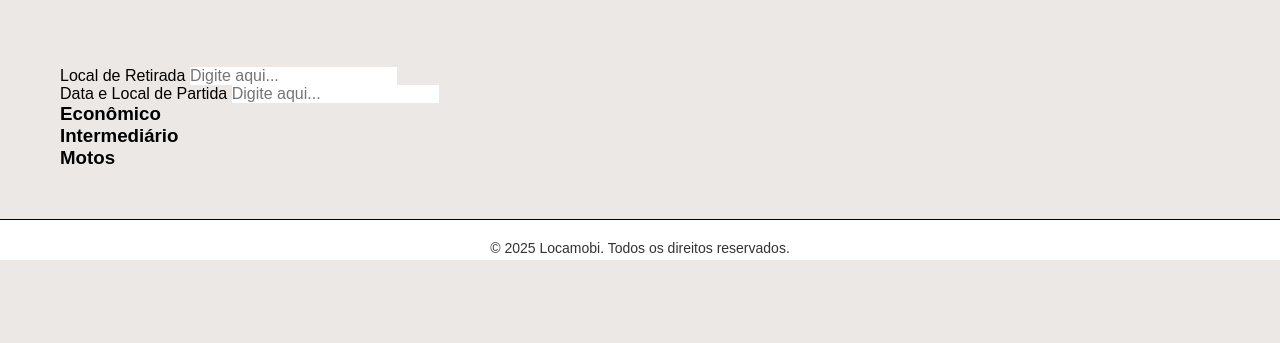
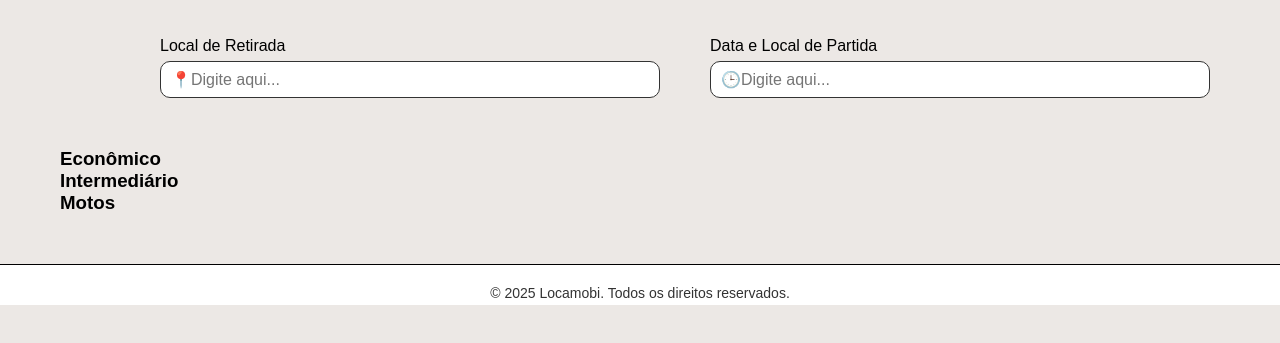
Before and after one commit to lucas-jose11/Locamobi_HTML, a plain HTML site: page index.html in a window 1280 px wide. Shown: the part 49-392 px from the top of the page. Drawn offline with Linux system fonts and the light colour scheme; a web font is replaced by a local one.

Commit message:
Feito a parte dos inputs de cima.

```diff
--- a/index.html
+++ b/index.html
@@ -37,21 +37,31 @@
 
 <main>
 
-    <section class="inputs-part">
+    <section class="container-inputs">
 
         <div class="text-and-input">
             <label> Local de Retirada</label>
-            <input type= "text" placeholder="Digite aqui...">
+
+            <div class="input-bar">
+                <span class="emoji">📍</span>
+                <input type= "text" placeholder="Digite aqui...">
+            </div>
+
         </div>
 
         <div class="text-and-input">
             <label> Data e Local de Partida</label>
-            <input type= "text" placeholder="Digite aqui...">
+
+            <div class="input-bar">
+                <span class="emoji">🕒</span>
+                <input type= "text" placeholder="Digite aqui...">
+            </div>
+
         </div>
 
     </section>
 
-    <section class="section-grid-veiculos">
+    <section class="container-grids-veiculos">
 
         <div class="grid-economicos">
 
@@ -82,7 +92,7 @@
 
 </main>
 
-<footer class="absolute">
+<footer>
 </h3>© 2025 Locamobi. Todos os direitos reservados.</h3>
 </footer>
 
--- a/style.css
+++ b/style.css
@@ -42,7 +42,7 @@ button, input, select, textarea {
 
 
 /*
-PARTE DE TESTES/GERAL
+PARTE GERAL/TESTES
 */
 
 body {
@@ -55,11 +55,11 @@ button {
 
 
 /*
-PARTE DE HEADER
+PARTE DO HEADER
 */
 
 header {
-  font-family: Arial, Helvetica, sans-serif;
+  font-family: 'Inria Sans', sans-serif;
   background-color: #e0e0e0;    /* Cor de fundo parecida com a da imagem */
   display: flex;
   justify-content: space-between; /* Espaça os blocos */
@@ -76,7 +76,6 @@ header {
 
 
 .header-options {
-  font-family: 'Inria Sans', sans-serif;
   font-size: 24;
   font-style: regular;
   display: flex;        /* ← ESSENCIAL para deixar os botões lado a lado */
@@ -100,7 +99,7 @@ header {
 
 
 .header-options button:hover {
-  background-color: rgba(244, 244, 244, 0.8);
+  background-color: rgba(244, 244, 244, 0.445);
   opacity: 0.8;
 }
 
@@ -123,8 +122,6 @@ header {
 
 .logo-locamobi {
   display: flex;
-  flex-direction: column; /* Coloca imagem em cima e texto embaixo */
-  align-items: center;    /* Centraliza horizontalmente */
   position: absolute;
   left: 50%;
   transform: translateX(-50%);
@@ -136,6 +133,8 @@ header {
 
 
 .user-and-login {
+  font-size: 30;
+  font-style: regular;
   text-decoration: none;
   display: flex;
   align-items: center;
@@ -161,34 +160,69 @@ PARTE DA MAIN
 */
 
 main {
-  padding-top: 70px;
+  padding-top: 40px;
   padding-left: 60px;
   flex-direction: column;
 }
 
 
-.barras-de-escrita {
-  padding-top: 10px;
+/*
+PARTE CONTAINER INPUTS
+*/
+
+.container-inputs {
   display: flex;
-  flex-direction: row;
-  gap: 10px;
+  gap: 50px;
+  margin-left: 100px;
 }
 
 
-.input-escrever {
+.text-and-input {
   display: flex;
   flex-direction: column;
+  gap: 6px;
+  width: 500px;
+  margin-bottom: 50px;
 }
 
 
-input {
-  justify-content: space-between;
-  flex-direction: row;
-  border-bottom: 5px;
-  background-color: #ffffff;
+.text-and-input label {
+  font-family: 'Inria Sans', sans-serif;
+  font-style: bold;
+  font-size: 20;
 }
 
 
+.input-bar {
+  display: flex;
+  align-items: center;
+  border: 1px solid #333;
+  border-radius: 10px;
+  padding: 8px 10px;
+  background-color: #ffffff;
+  width: 100%;
+}
+
+
+.input-bar emoji {
+
+  margin-right: 1px;
+  font-size: 30px;
+  color: #000;
+
+}
+
+
+
+/*
+PARTE DO CONTAINER GRIDS
+*/
+
+.container-grids-veiculos {
+  display: flex;
+  flex-direction: column;
+
+}
 
 /*
 PARTE DO FOOTER
@@ -201,11 +235,7 @@ footer {
   text-align: center;
   font-size: 14px;
   color: #333;
-}
-
-
-.absolute {
-  background-color: #ffffff;
+  background-color: #ffffff; /*estavam na .absolute*/
   height: 30px;
   width: 100%;
   position: absolute;
```
